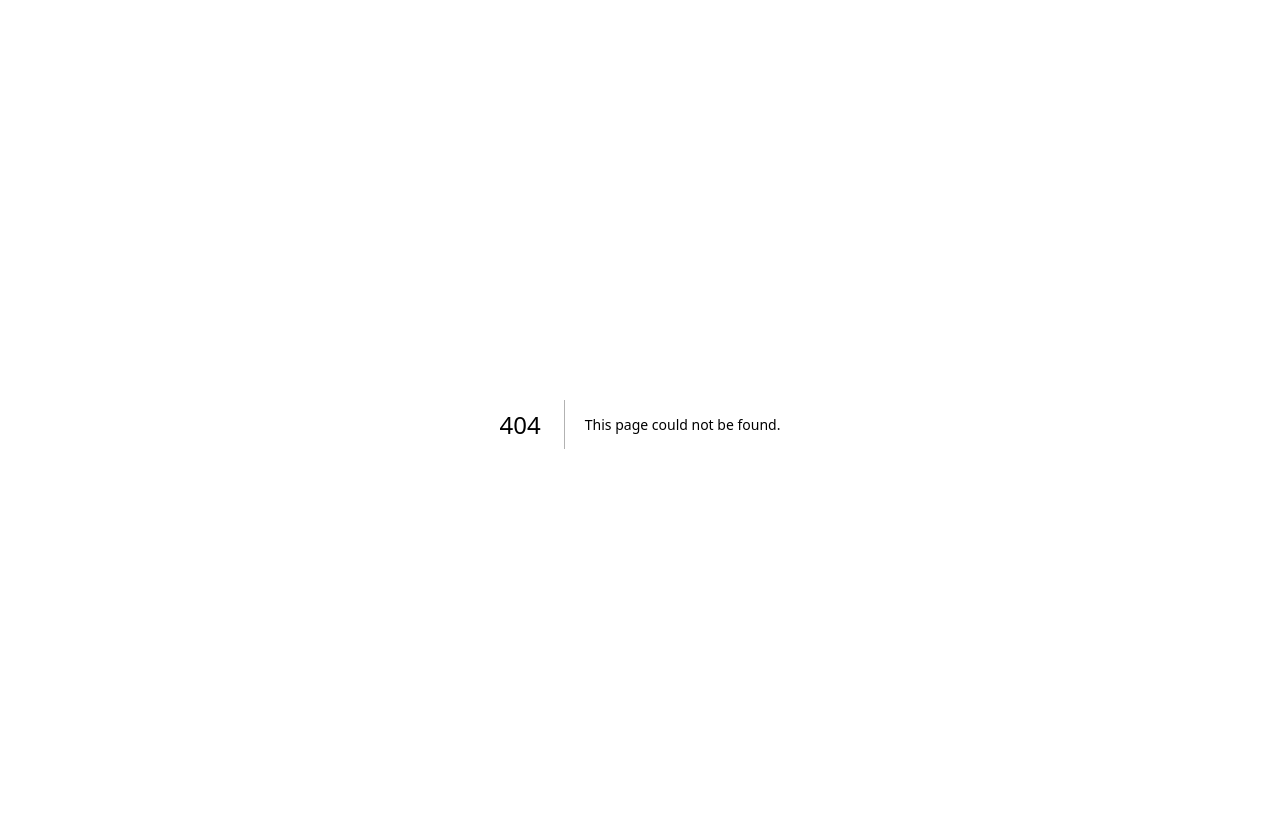
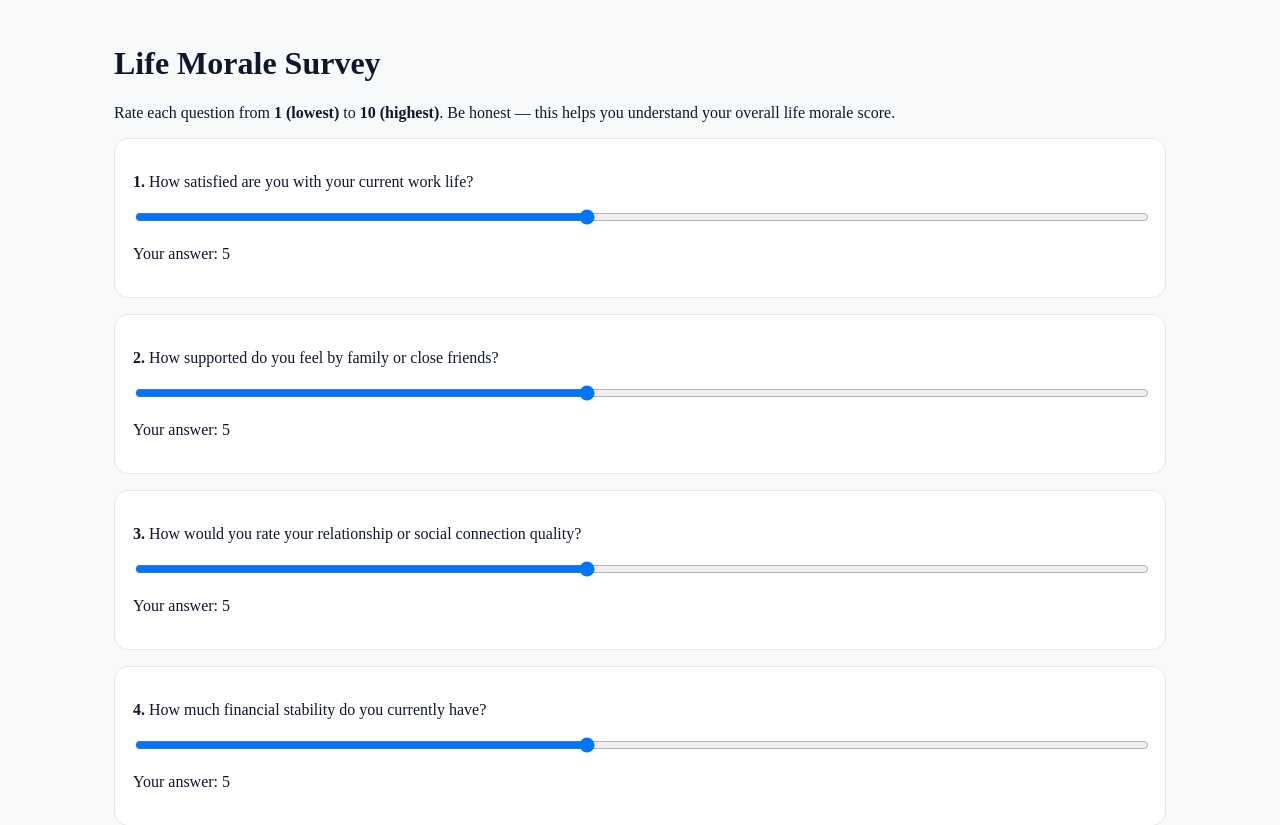
Before and after one commit to malikmuhammad1110-gif/ProjectLifeMoralePlus3, a Next.js app: page /survey in a window 1280 px wide. Before the commit this address had no page. Shown: the top 825 px of the page. Built offline with nearby package versions, Linux system fonts and the light colour scheme.

Commit message:
Create Life Morale Survey page component

```diff
--- /dev/null
+++ b/app/survey/page.tsx
@@ -0,0 +1,83 @@
+"use client";
+
+import { useState } from "react";
+import { useRouter } from "next/navigation";
+
+const questions = [
+  "How satisfied are you with your current work life?",
+  "How supported do you feel by family or close friends?",
+  "How would you rate your relationship or social connection quality?",
+  "How much financial stability do you currently have?",
+  "How much stress do you feel on a daily basis?",
+  "How meaningful do you feel your daily activities are?",
+  "How satisfied are you with your physical health?",
+  "How satisfied are you with your emotional health?",
+  "How fulfilled do you feel in your personal growth or purpose?",
+  "How would you rate your average sleep quality?",
+  "How balanced is your weekly routine between work and rest?",
+  "How confident do you feel about your future?",
+  "How safe and comfortable do you feel in your living space?",
+  "How often do you feel motivated or inspired?",
+  "How well do you manage your responsibilities and time?",
+  "How often do you feel joy or peace during your day?",
+  "How often do you feel gratitude or appreciation?",
+  "How healthy are your coping mechanisms for stress?",
+  "How often do you engage in hobbies or passions?",
+  "How satisfied are you with your self-discipline or focus?",
+  "How well do you communicate your needs and emotions?",
+  "How strong do you feel your sense of community or belonging is?",
+  "How adaptable do you feel to life changes or challenges?",
+  "How aligned do your daily actions feel with your values?"
+];
+
+export default function SurveyPage() {
+  const router = useRouter();
+  const [answers, setAnswers] = useState<number[]>(Array(24).fill(5));
+
+  const handleChange = (index: number, value: number) => {
+    const updated = [...answers];
+    updated[index] = value;
+    setAnswers(updated);
+  };
+
+  const calculateScore = () => {
+    const sum = answers.reduce((a, b) => a + b, 0);
+    const avg = sum / answers.length;
+    const adjusted = avg * 0.875; // scales max realistic morale to 8.75
+    localStorage.setItem("lifeMoraleScore", adjusted.toFixed(2));
+    router.push("/results");
+  };
+
+  return (
+    <div>
+      <h1>Life Morale Survey</h1>
+      <p>
+        Rate each question from <strong>1 (lowest)</strong> to{" "}
+        <strong>10 (highest)</strong>. Be honest — this helps you understand
+        your overall life morale score.
+      </p>
+
+      <div className="grid">
+        {questions.map((q, i) => (
+          <div key={i} className="card">
+            <p><strong>{i + 1}. </strong>{q}</p>
+            <input
+              type="range"
+              min="1"
+              max="10"
+              step="1"
+              value={answers[i]}
+              className="slider"
+              onChange={(e) => handleChange(i, Number(e.target.value))}
+            />
+            <p>Your answer: {answers[i]}</p>
+          </div>
+        ))}
+      </div>
+
+      <button className="btn primary" onClick={calculateScore}>
+        View My Results →
+      </button>
+    </div>
+  );
+}
```
